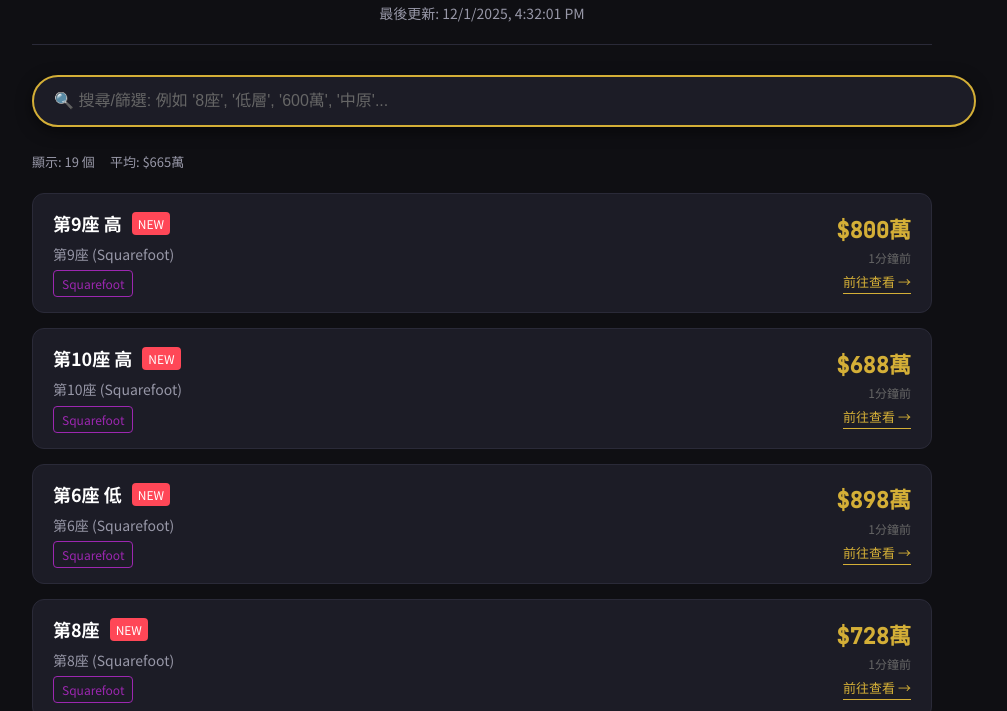
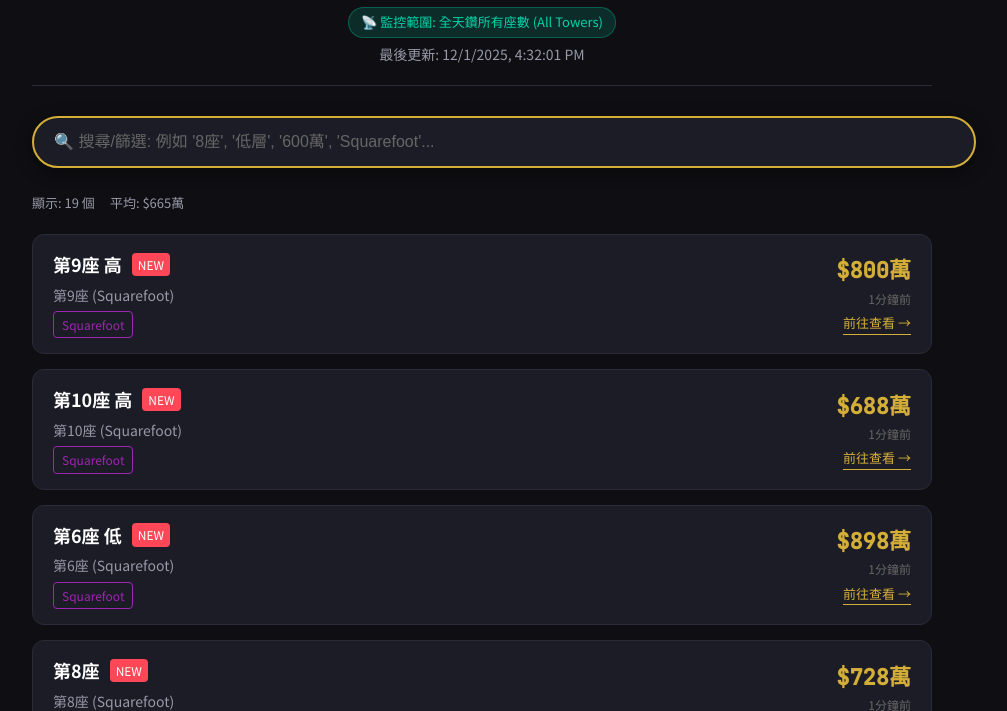
Before and after one commit to spokenElam/sky-diamond-tracker, a plain HTML site: page index.html in a window 1280 px wide. Shown: the part 68-779 px from the top of the page, without its empty margins (158-1165 px from the left). Drawn offline with Linux system fonts and the light colour scheme.

Commit message:
Update index.html

```diff
--- a/index.html
+++ b/index.html
@@ -30,6 +30,11 @@
         header { text-align: center; margin-bottom: 30px; border-bottom: 1px solid var(--border); padding-bottom: 20px; }
         h1 { color: var(--gold); margin: 0; font-size: 28px; }
         .sub-header { color: var(--text-sub); font-size: 14px; margin-top: 5px; }
+        .status-badge {
+            display: inline-block; background: rgba(0, 212, 170, 0.15); color: var(--green);
+            padding: 4px 12px; border-radius: 20px; font-size: 13px; margin-top: 10px;
+            border: 1px solid rgba(0, 212, 170, 0.3);
+        }
 
         /* --- 🔍 FILTER BAR (搜尋欄) --- */
         .search-box-container {
@@ -88,8 +93,8 @@
             border-radius: 4px; border: 1px solid #444; margin-top: 5px;
         }
         .source-tag.hse28 { color: #8bc34a; border-color: #8bc34a; }
-        .source-tag.centanet { color: #ff6b35; border-color: #ff6b35; } /* 橙色 */
-        .source-tag.hkp { color: #9c27b0; border-color: #9c27b0; } /* 紫色 */
+        .source-tag.centanet { color: #ff6b35; border-color: #ff6b35; } /* 橙色 - 利嘉閣/中原 */
+        .source-tag.hkp { color: #9c27b0; border-color: #9c27b0; } /* 紫色 - Squarefoot */
 
         .btn-view {
             display: inline-block; margin-top: 5px;
@@ -113,11 +118,12 @@
 <div class="container">
     <header>
         <h1>💎 天鑽放盤監控</h1>
+        <div class="status-badge">📡 監控範圍: 全天鑽所有座數 (All Towers)</div>
         <div class="sub-header" id="last-update">載入中...</div>
     </header>
 
     <div class="search-box-container">
-        <input type="text" id="searchInput" class="search-input" placeholder="🔍 搜尋/篩選: 例如 '8座', '低層', '600萬', '中原'...">
+        <input type="text" id="searchInput" class="search-input" placeholder="🔍 搜尋/篩選: 例如 '8座', '低層', '600萬', 'Squarefoot'...">
     </div>
 
     <div class="stats-bar">
@@ -155,7 +161,7 @@
 
         container.innerHTML = list.map(l => {
             // 處理標題
-            const tStr = l.tower > 0 ? `第${l.tower}座` : "天鑽";
+            const tStr = l.tower > 0 ? `第${l.tower}座` : "天鑽 (未詳座數)";
             const fStr = l.floor && l.floor !== "??" ? l.floor : "";
             const uStr = l.unit && l.unit !== "?" ? `${l.unit}室` : "";
             const isNew = (new Date() - new Date(l.scrapedAt)) < 86400000; // 24小時內為新
```
